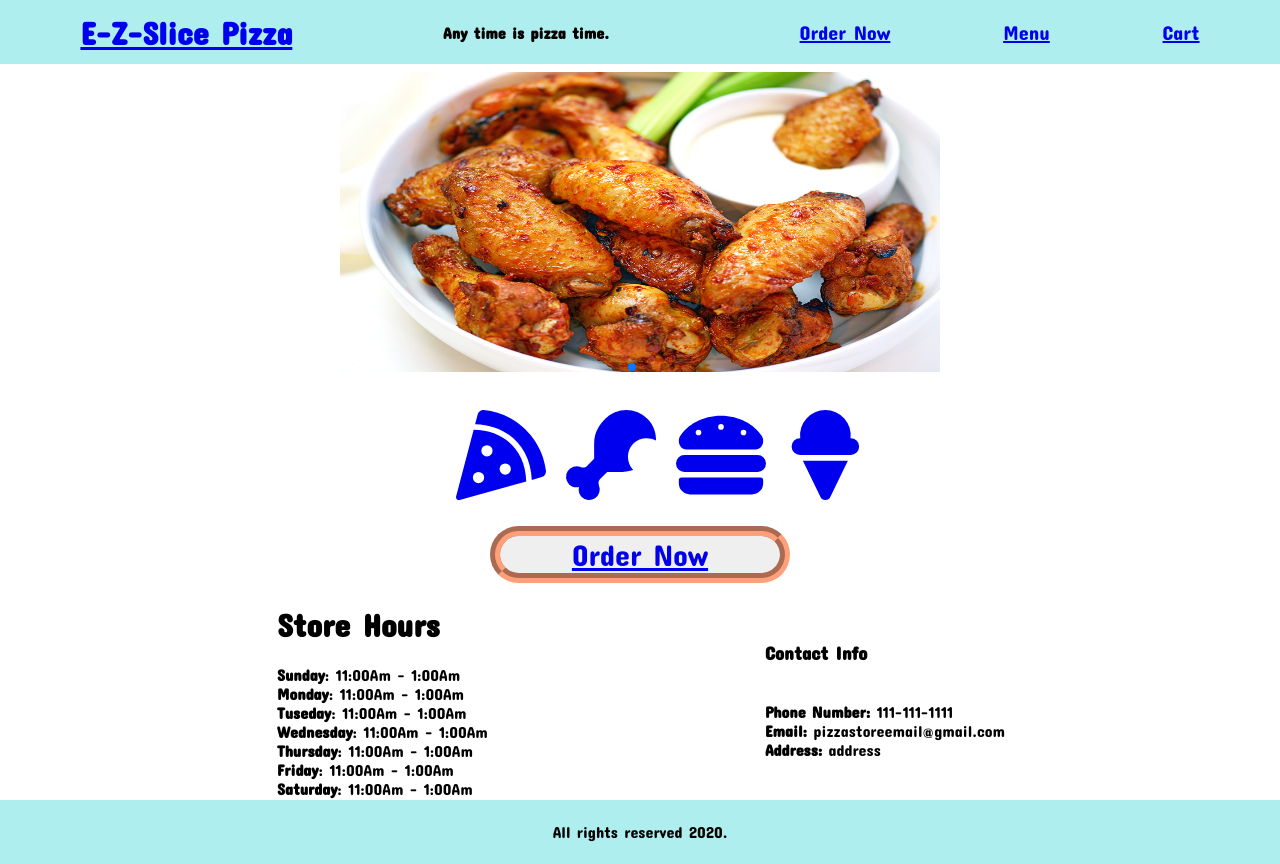
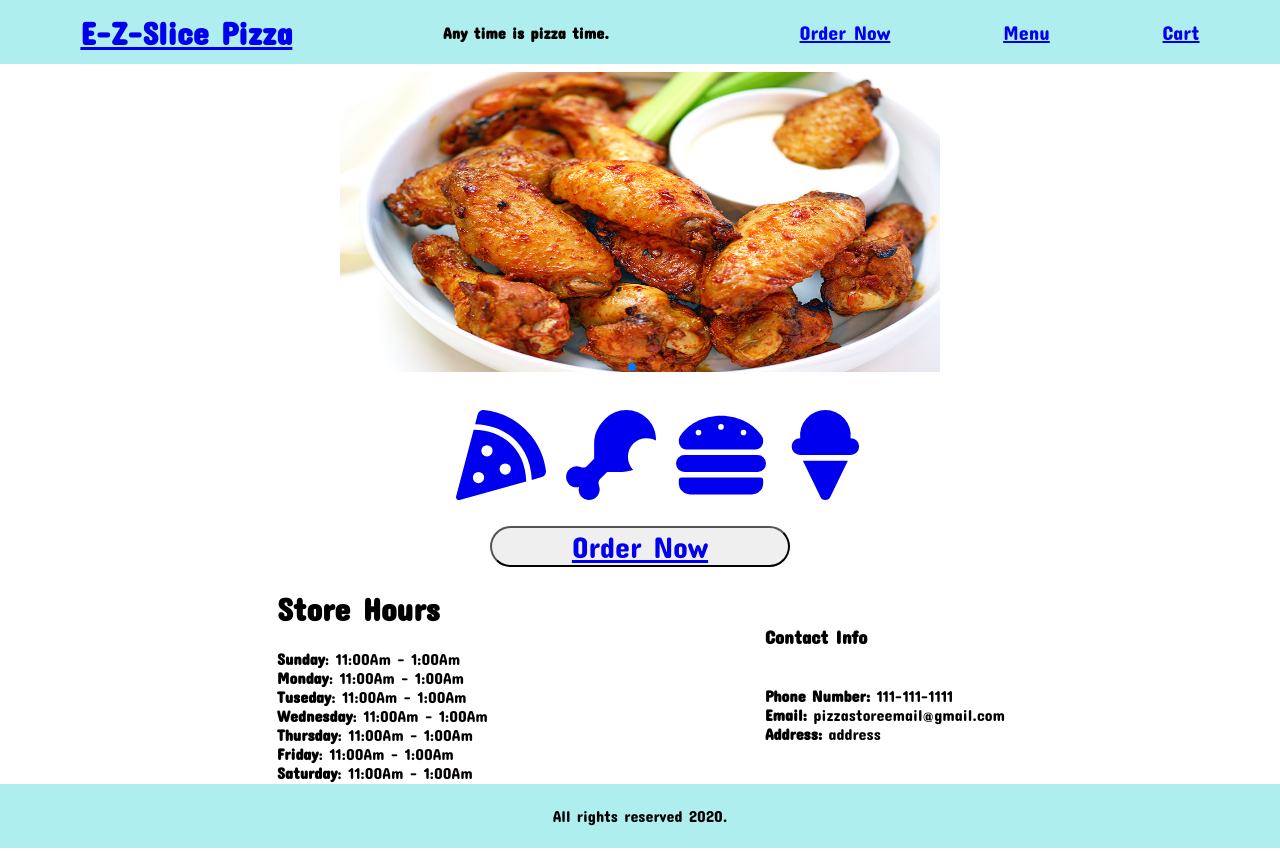
Before and after one commit to MarvinLara41/E-Z-Slice, a React (Create React App) app in the folder client/: page / in a window 1280 px wide. Built offline with nearby package versions, Linux system fonts and the light colour scheme.

Commit message:
edit order-now button

```diff
--- a/client/src/index.css
+++ b/client/src/index.css
@@ -97,9 +97,6 @@ button:hover {
 .landing-order-button button {
 	width: 30rem;
 	border-radius: 5rem;
-	border-style: groove;
-	border-width: 1rem;
-	border-color: lightsalmon;
 	font-size: 3rem;
 }
 
```
